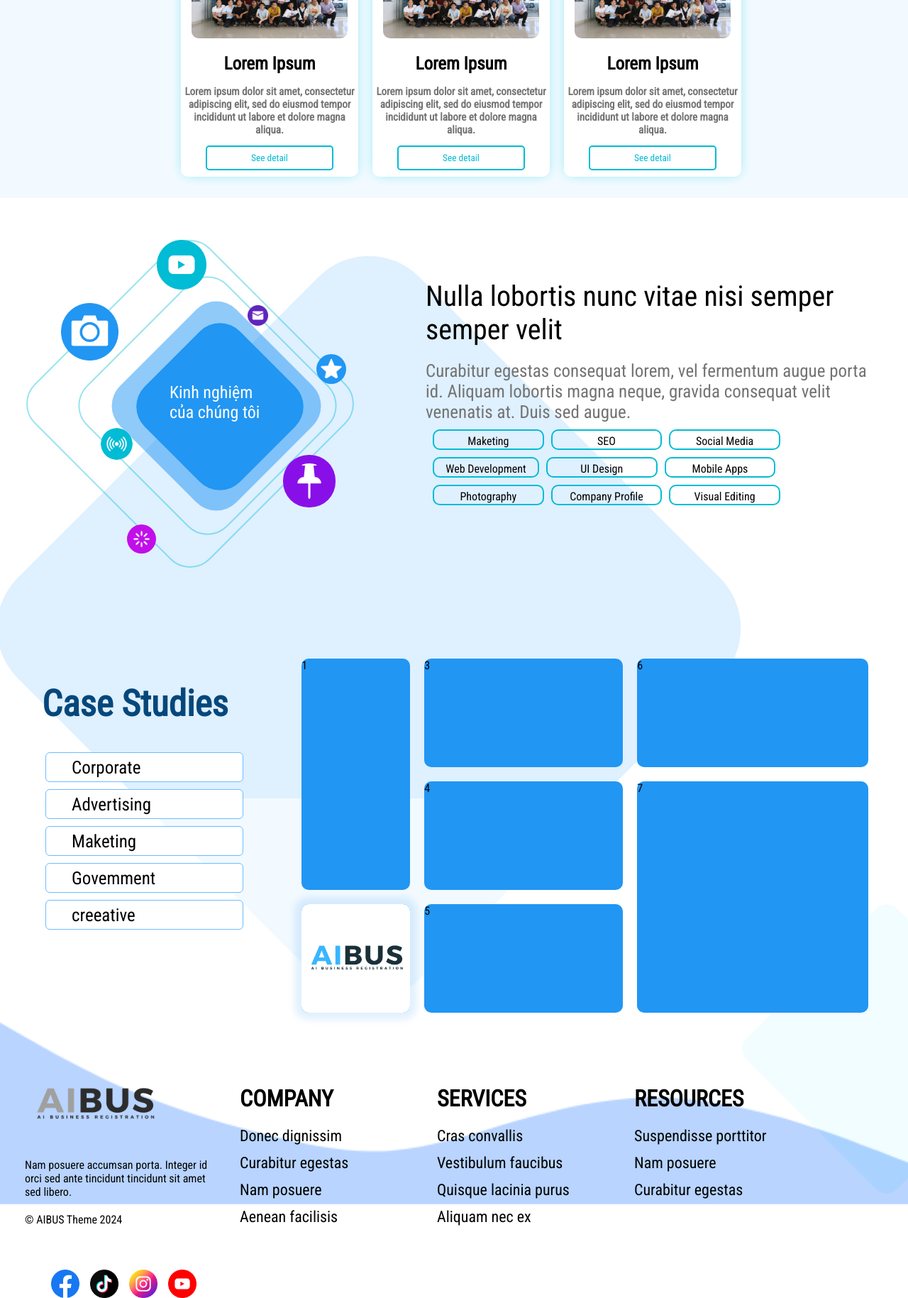
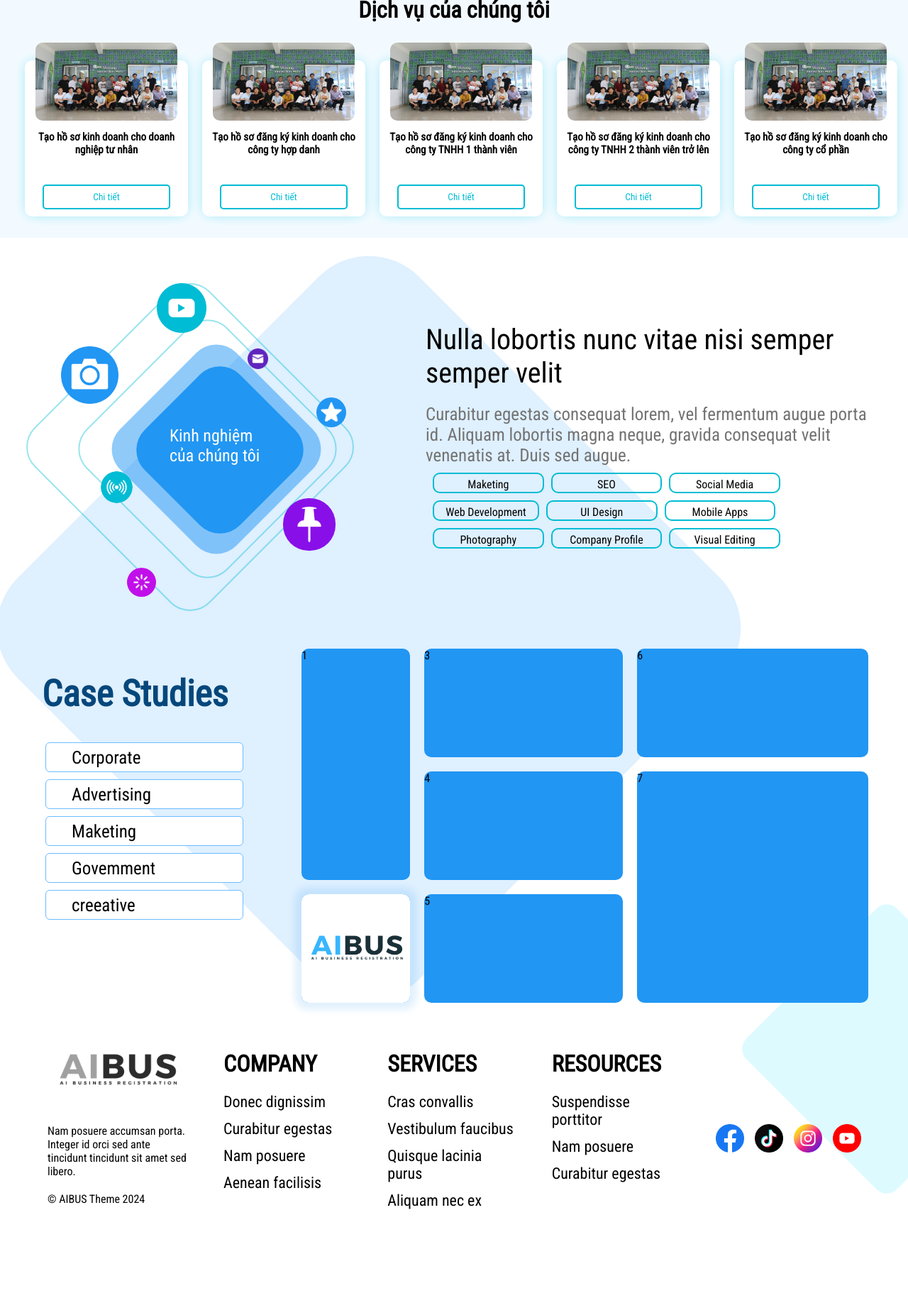
Before and after one commit to justin2405/aibus, a Django app: page / in a window 1280 px wide; the page is wider, and only the part inside the window is pictured. Shown: the part 1122-2951 px from the top of that part at 71% size. After the commit the page ends 2826 px from the top of that part, so only its background shows below. Run offline with Django 5.2, Linux system fonts and the light colour scheme.

Commit message:
update frontend

```diff
--- a/home/static/css/style.css
+++ b/home/static/css/style.css
@@ -57,15 +94,20 @@ body {
     text-align: left;
   }
 
-  .header-right {
+  .header-right a{
     float: none;
   }
+  .header-right a#toggle{
+    float: right;
+    display: block;
+  }
+
 }
 .maincontent{
   margin-bottom: 30px;
   /* overflow: hidden; */
   width: 100%;
-  height: 2397px;
+  height: 20%;
 }
 .banner{
   display: contents;
@@ -250,11 +302,10 @@ transform: rotate(45deg);
   height: 100px;
 }
 .ourservices{
+  margin-top: 60px;
   padding-bottom: 30px;
   background-color: #f3faff;
   text-align: center;
-  top: 960px;
-  position: absolute;
   width: 100%;
 }
 .services{
@@ -264,8 +315,8 @@ transform: rotate(45deg);
   justify-content: center;
 }
 .services div{
-  width: 250px;
-  height: 300px;
+  width: 230px;
+  height: 220px;
   background-color: #ffffff;
   margin-left: 20px;
   margin-top: 30px;
@@ -274,18 +325,19 @@ transform: rotate(45deg);
 }
 .detail01 img{
   margin-top: -25px;
-  width: 220px;
-  height: 130px;
+  width: 200px;
+  height: 110px;
   border-radius: 10px;
 }
 .detail01 h1{
-  font-size: 25px;
+  font-size: 15px;
 }
 .detail01 h2{
   font-size: 15px;
   color: #737373;
 }
 .detail01 button{
+  margin-top: 30px;
   background-color: #ffffff;
   border: 2px solid #00BCD4;
   width: 180px;
@@ -308,8 +360,7 @@ transform: rotate(45deg);
 }
 .ourexpertise{
   display: flex;
-  top: 1516px;
-  position: absolute;
+  margin-top: 120px;
   width: 100%;
 }
 .illustration .rectangle02{
@@ -444,8 +495,7 @@ transform: rotate(45deg);
 }
 .casestudies{
   display: flex;
-  top: 2050px;
-  position: absolute;
+  margin-top: 100px;
   padding-left: 59px;
 }
 .casestudies .left{
@@ -539,34 +589,26 @@ transform: rotate(45deg);
 .footer{
   margin-right: 35px;
   margin-left: 35px;
-  display: grid;
-  grid-template-columns: repeat(auto-fill, minmax(268px, 1px)); /* Mỗi cột có chiều rộng tối thiểu 200px và tối đa là 1 phần tử 1fr */
-  gap: 10px;
+  display: flex;
+  justify-content: space-between;
+  flex-flow: row wrap;
 }
 .footer .col01{
   /* background-color: #00BCD4; */
 
 }
+.footer .col{
+  flex: 1 0;
+
+    margin-left: 1rem;
+    margin-bottom: 1rem;
+    padding: 1rem;
+}
 .footer .col01 img{
   -webkit-filter: grayscale(1);
     filter: grayscale(1);
 }
-.footer .col02{
-  margin-left: 25px;
-  /* background-color: #a200d4; */
-}
-.footer .col03{
-  margin-left: 25px;
-  /* background-color: #d40040; */
-}
-.footer .col04{
-  margin-left: 25px;
-  /* background-color: #00d420; */
-}
-.footer .col05{
-  /* background-color: #d49800; */
-  margin-left: 25px;
-}
+
 .col05{
   display: flex;
   justify-content: center;
--- a/home/templates/footer.html
+++ b/home/templates/footer.html
@@ -9,12 +9,12 @@
 <body>
 
     <div class="footer">
-        <div class="col01">
+        <div class="col01 col">
             <img src="{% static 'img/AIBUS2.jpg' %}" alt="logo" >
             <div>Nam posuere accumsan porta. Integer id orci sed ante tincidunt tincidunt sit amet sed libero.</div>
             <div>© AIBUS Theme 2024</div>
         </div>
-        <div class="col02">
+        <div class="col02 col">
             <h1>COMPANY</h1>
             <div>Donec dignissim</div>
 
@@ -24,7 +24,7 @@
 
             <div>Aenean facilisis</div>
         </div>
-        <div class="col03">
+        <div class="col03 col">
             <h1>SERVICES</h1>
             <div>Cras convallis</div>
 
@@ -34,7 +34,7 @@
 
             <div>Aliquam nec ex</div>
         </div>
-        <div class="col04">
+        <div class="col04 col">
             <h1>RESOURCES</h1>
             <div>Suspendisse porttitor</div>
 
@@ -42,7 +42,7 @@
 
             <div>Curabitur egestas </div>
         </div>
-        <div class="col05">
+        <div class="col05 col">
             <img src="{% static 'icon/facebook.png' %}" alt="logo">
             <img src="{% static 'icon/tik-tok.png' %}" alt="logo">
             <img src="{% static 'icon/instagram.png' %}" alt="logo">
--- a/home/templates/header.html
+++ b/home/templates/header.html
@@ -5,18 +5,29 @@
 <meta name="viewport" content="width=device-width, initial-scale=1">
 <link rel="stylesheet" type='text/css' href="{% static 'css/style.css' %}">
 <link rel="stylesheet" href="https://cdnjs.cloudflare.com/ajax/libs/font-awesome/6.5.2/css/all.min.css" integrity="sha512-SnH5WK+bZxgPHs44uWIX+LLJAJ9/2PkPKZ5QiAj6Ta86w+fsb2TkcmfRyVX3pBnMFcV7oQPJkl9QevSCWr3W6A==" crossorigin="anonymous" referrerpolicy="no-referrer" />
+<script src="https://code.jquery.com/jquery-3.7.1.js" integrity="sha256-eKhayi8LEQwp4NKxN+CfCh+3qOVUtJn3QNZ0TciWLP4=" crossorigin="anonymous"></script>
 </head>
 <body>
 
 <div class="header">
   <a class="logo"><img src="{% static './img/AIBUS2.jpg' %}" alt="logo" width="200" height="200" style="margin-top: -85px;"></a>
-  <div class="header-right">
+  <div></div>
+
+  <div class="topnav" id="myTopnav">
     <a class="active" href="#about">About</a>
     <a href="#services">Services</a>
     <a href="#expertise">Our Expertise</a>
     <a href="#casestudy">Case Studies</a>
-    <a><i class="fa-solid fa-gear"></i></a>
+    <a href="javascript:void(0);" class="icon" onclick="myFunction()"><i class="fa-solid fa-gear"></i></a>
   </div>
+  <!--<div class="header-right" id="myTopnav">
+    <a class="active" href="#about">About</a>
+    <a href="#services">Services</a>
+    <a href="#expertise">Our Expertise</a>
+    <a href="#casestudy">Case Studies</a>
+    <a id="toggle"><i class="fa-solid fa-gear"></i></a>
+  </div>-->
+
 </div>
 
 
--- a/home/templates/index.html
+++ b/home/templates/index.html
@@ -1,12 +1,11 @@
 {% load static %}
 <!DOCTYPE html>
-<html>
+<html lang="en">
 <head>
     <link href='https://fonts.googleapis.com/css?family=Roboto Condensed' rel='stylesheet'>
 
 </head>
 <body>
-
     <div class="background">
         <div class="vuong300 bg00BCD4 pos01"></div>
         <div class="vuong200 bg2196F3 pos02"></div>
@@ -19,8 +18,10 @@
     {% include 'header.html' %}
     <div class="maincontent">
         <div class="banner">
-            <h1 class="title">Khởi tạo hồ sơ</h1>
-            <h2 class="describe">Thủ tục nhanh chóng - chuyên nghiệp</h2>
+            <h1 class="title" style="font-size: 35px;">TẠO HỒ SƠ ĐĂNG KÝ KINH DOANH</h1>
+            <h2 class="describe" style="font-size: 20px;">Bạn thấy phức tạp, khó khăn, mệt mỏi, mất nhiều thời gian khi làm hồ sơ đăng ký kinh doanh và sửa đổi.<p></p>
+                Chúng tôi giải quyết tất cả những phiền toái đó với một bộ hồ sơ chính xác!<p></p>
+                Tạo ngay hồ sơ đăng ký kinh doanh thật dễ dàng!</h2>
             <div class="createprofile">
                 <button type="button" class="createprofile" id="createprofile">
                     Tạo hồ sơ
@@ -36,31 +37,43 @@
             <div class="left">
                 <div class="artwork">
                     <div class="aboutdecor"><span>Giới thiệu</span></div>
-                    <div class="mask01"></div>
-                    <div class="mask02"></div>
-                    <div class="mask03"></div>
+                    <div class="mask01" style="overflow: hidden;">
+                        <img src="https://images.pexels.com/photos/2041627/pexels-photo-2041627.jpeg?auto=compress&cs=tinysrgb&w=1260&h=750&dpr=1" alt="err" style="object-fit: cover;width: 100%;height: 100%;">
+                    </div>
+                    <div class="mask02" style="overflow: hidden;">
+                        <img src="https://images.pexels.com/photos/8512442/pexels-photo-8512442.jpeg?auto=compress&cs=tinysrgb&w=1260&h=750&dpr=1" alt="err" style="object-fit: cover;width: 150%;height: 150%;transform: rotate(-45deg);position: relative;top:-30px;left: -30px;">
+                    </div>
+                    <div class="mask03" style="overflow: hidden;">
+                        <img src="https://images.pexels.com/photos/9909077/pexels-photo-9909077.jpeg?auto=compress&cs=tinysrgb&w=1260&h=750&dpr=1" alt="err" style="object-fit: cover;width: 170%;height: 170%;transform: rotate(-45deg);position: relative;top:-30px">
+                    </div>
                 </div>
             </div>
             <div class="right">
-                <h1>Lorem Ipsum</h1>
+                <h1>Thương hiệu bậc nhất tiên phong đồng hành giúp tạo hồ sơ đăng ký kinh doanh</h1>
                 <div class="counter">
                     <div class="empleyee">
                         <h3>+200</h3>
                         <div></div>
-                        empleyee
+                        Nhân viên
                     </div>
                     <div class="projects">
                         <h3>+200</h3>
                         <div></div>
-                        projects
+                        Dự án
                     </div>
                     <div class="clients">
                         <h3>+200</h3>
                         <div></div>
-                        clients
+                        Khách hàng
                     </div>
                 </div>
-                <h2>Lorem ipsum dolor sit amet, consectetur adipiscing elit, sed do eiusmod tempor incididunt ut labore et dolore magna aliqua.</h2>
+                <h2 style="text-indent: 20px;">    Hồ sơ đăng ký kinh doanh đóng vai trò quan trọng và cần thiết mang tính pháp lý bắt buộc,
+                    thể hiện sự công nhận sự ra đời của một thực thể kinh doanh.
+                    Tuy nhiên, các doanh nghiệp gặp rất nhiều khó khăn trong quá trình tạo hồ sơ làm kéo dài thời gian vô ích.
+                    Chính vì vậy, nên chúng tôi đã ra đời dịch vụ tạo bộ hồ sơ đăng ký kinh doanh chuyên nghiệp, đơn giản, nhanh chóng và chính xác.
+                    Chúng tôi đã hỗ trợ hàng nghìn doanh nghiệp hoàn thành bộ hồ sơ đăng ký kinh doanh của riêng mình.
+                    <p></p>
+                       Trong tương lai chúng tôi sẽ đứng đầu với các giải pháp tốt nhất giúp các thủ tục giấy tờ đơn giản hóa một cách tối ưu.</h2>
             </div>
         </div>
         <div class="ourservices" id="services">
@@ -68,21 +81,33 @@
             <div class="services">
                 <div class="detail01">
                     <img src="{% static 'img/mibo.jpg' %}" alt="err">
-                    <h1>Lorem Ipsum</h1>
-                    <h2>Lorem ipsum dolor sit amet, consectetur adipiscing elit, sed do eiusmod tempor incididunt ut labore et dolore magna aliqua.</h2>
-                    <button type="button" class="seedetail" id="seedetail">See detail</button>
+                    <h1>Tạo hồ sơ kinh doanh cho doanh nghiệp tư nhân</h1>
+
+                    <button type="button" class="seedetail" id="seedetail">Chi tiết</button>
                 </div>
                 <div class="detail01">
                     <img src="{% static 'img/mibo.jpg' %}" alt="err">
-                    <h1>Lorem Ipsum</h1>
-                    <h2>Lorem ipsum dolor sit amet, consectetur adipiscing elit, sed do eiusmod tempor incididunt ut labore et dolore magna aliqua.</h2>
-                    <button type="button" class="seedetail" id="seedetail">See detail</button>
+                    <h1>Tạo hồ sơ đăng ký kinh doanh cho công ty hợp danh</h1>
+
+                    <button type="button" class="seedetail" id="seedetail">Chi tiết</button>
                 </div>
                 <div class="detail01">
                     <img src="{% static 'img/mibo.jpg' %}" alt="err">
-                    <h1>Lorem Ipsum</h1>
-                    <h2>Lorem ipsum dolor sit amet, consectetur adipiscing elit, sed do eiusmod tempor incididunt ut labore et dolore magna aliqua.</h2>
-                    <button type="button" class="seedetail" id="seedetail">See detail</button>
+                    <h1>Tạo hồ sơ đăng ký kinh doanh cho công ty TNHH 1 thành viên</h1>
+
+                    <button type="button" class="seedetail" id="seedetail">Chi tiết</button>
+                </div>
+                <div class="detail01">
+                    <img src="{% static 'img/mibo.jpg' %}" alt="err">
+                    <h1>Tạo hồ sơ đăng ký kinh doanh cho công ty TNHH 2 thành viên trở lên</h1>
+
+                    <button type="button" class="seedetail" id="seedetail">Chi tiết</button>
+                </div>
+                <div class="detail01">
+                    <img src="{% static 'img/mibo.jpg' %}" alt="err">
+                    <h1>Tạo hồ sơ đăng ký kinh doanh cho công ty cổ phần</h1>
+
+                    <button type="button" class="seedetail" id="seedetail">Chi tiết</button>
                 </div>
 
             </div>
@@ -155,9 +180,7 @@
             </div>
         </div>
     </div>
-    <img src="{% static 'img/wave-haikei.png' %}" alt="err" class="backgrfooter">
     {% include 'footer.html' %}
-
     <script src="{% static 'js/script.js' %}"></script>
 </body>
 </html>
--- a/home/views.py
+++ b/home/views.py
@@ -18,3 +18,7 @@ def Createprofile(request):
 def Success(request):
     context = {}
     return render(request, "success.html", context)
+
+def Error(request):
+    context = {}
+    return render(request, "error.html", context)
```
Also changed, not shown: other parts of home/static/css/style.css (+93 -46 lines), home/static/js/script.js (+51 -15 lines), home/templates/createprofile.html (+22 -7 lines), home/templates/error.html (added, +16 -0 lines), 1 other file.
